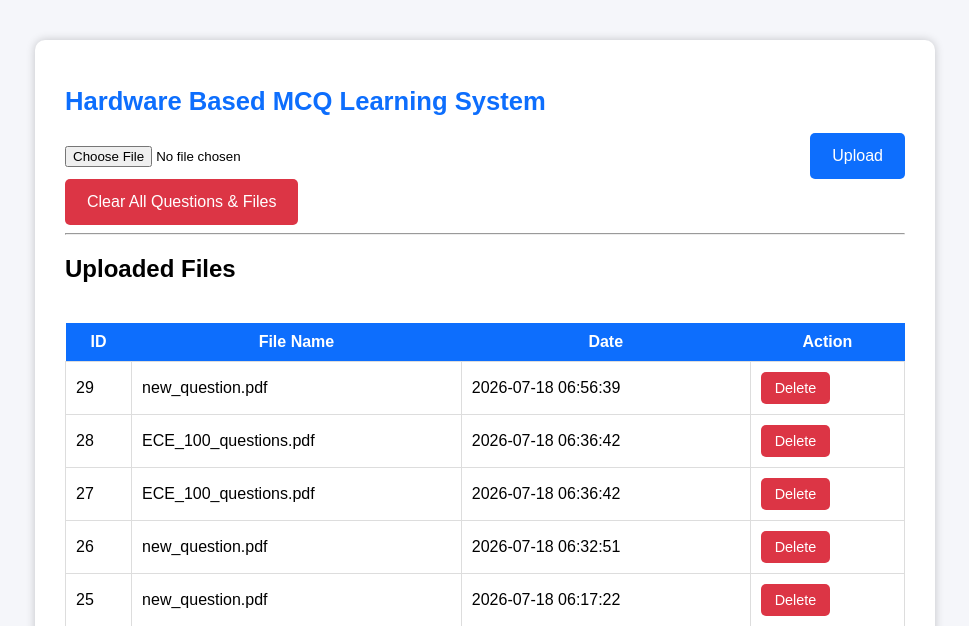
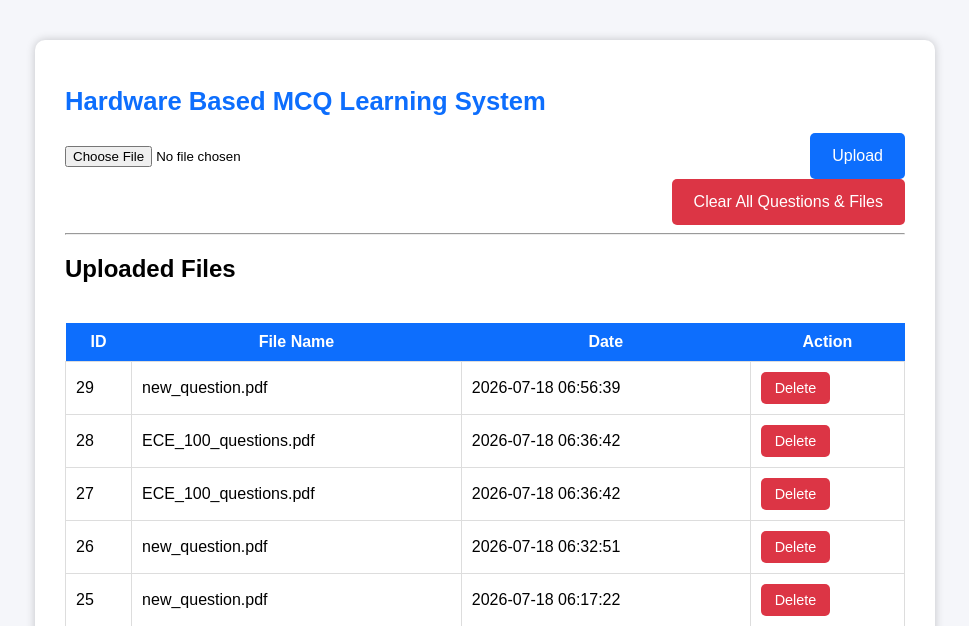
Before and after one commit to Rajanyadav2509/mcq-learning-system-raspberry-pi, a Flask app: page / in a window 1280 px wide. Shown: the top 626 px of the page, without its empty margins (155-1124 px from the left). Run offline with Flask 3, Linux system fonts and the light colour scheme; data comes from the database, SQL or seed files in the repository.

Commit message:
Move Clear All button to the right side of the panel

```diff
--- a/server/static/css/style.css
+++ b/server/static/css/style.css
@@ -146,6 +146,12 @@ background:#bb2d3b;
 
 }
 
+.clear-all-row{
+
+justify-content:flex-end;
+
+}
+
 .table-wrap{
 
 overflow-x:auto;
```
